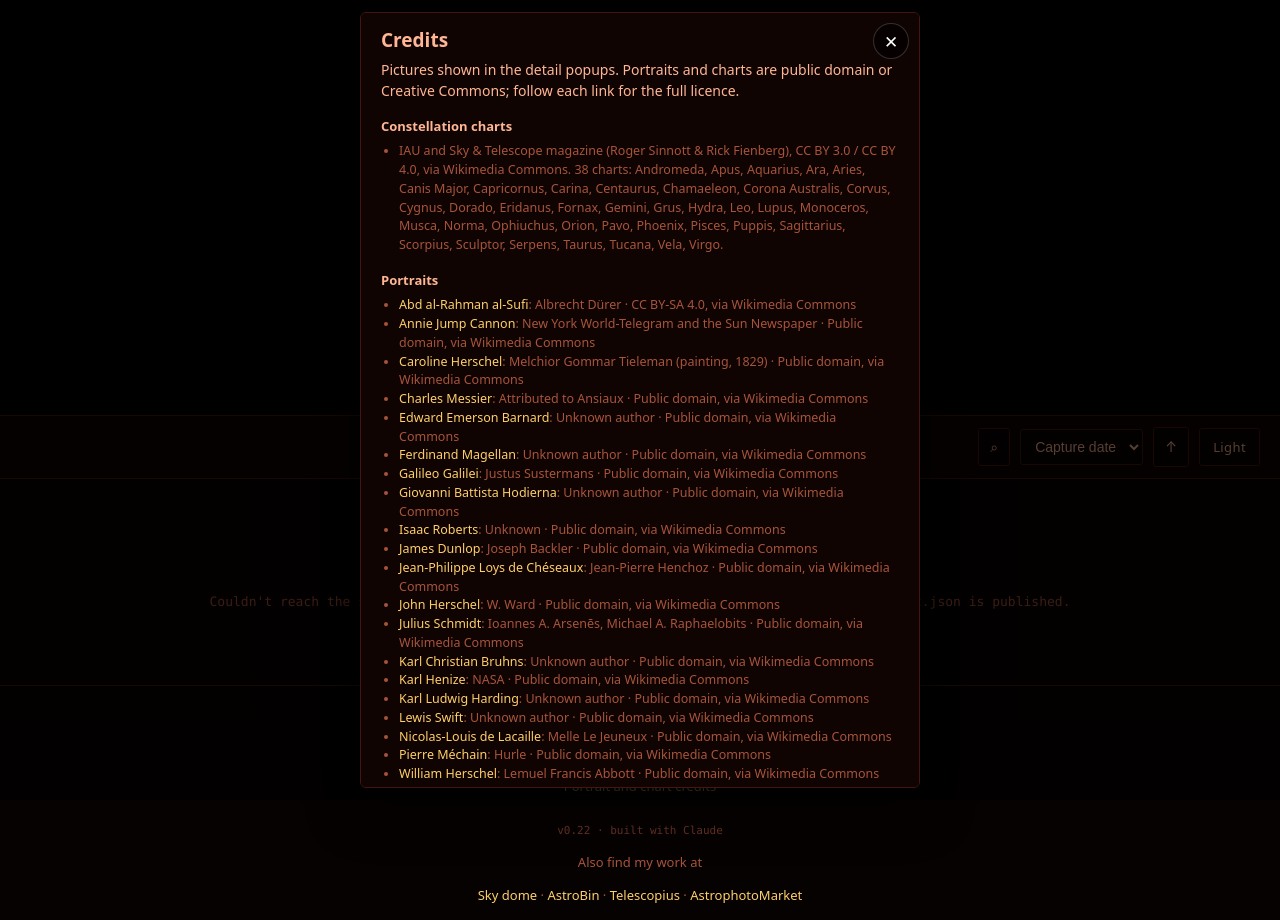
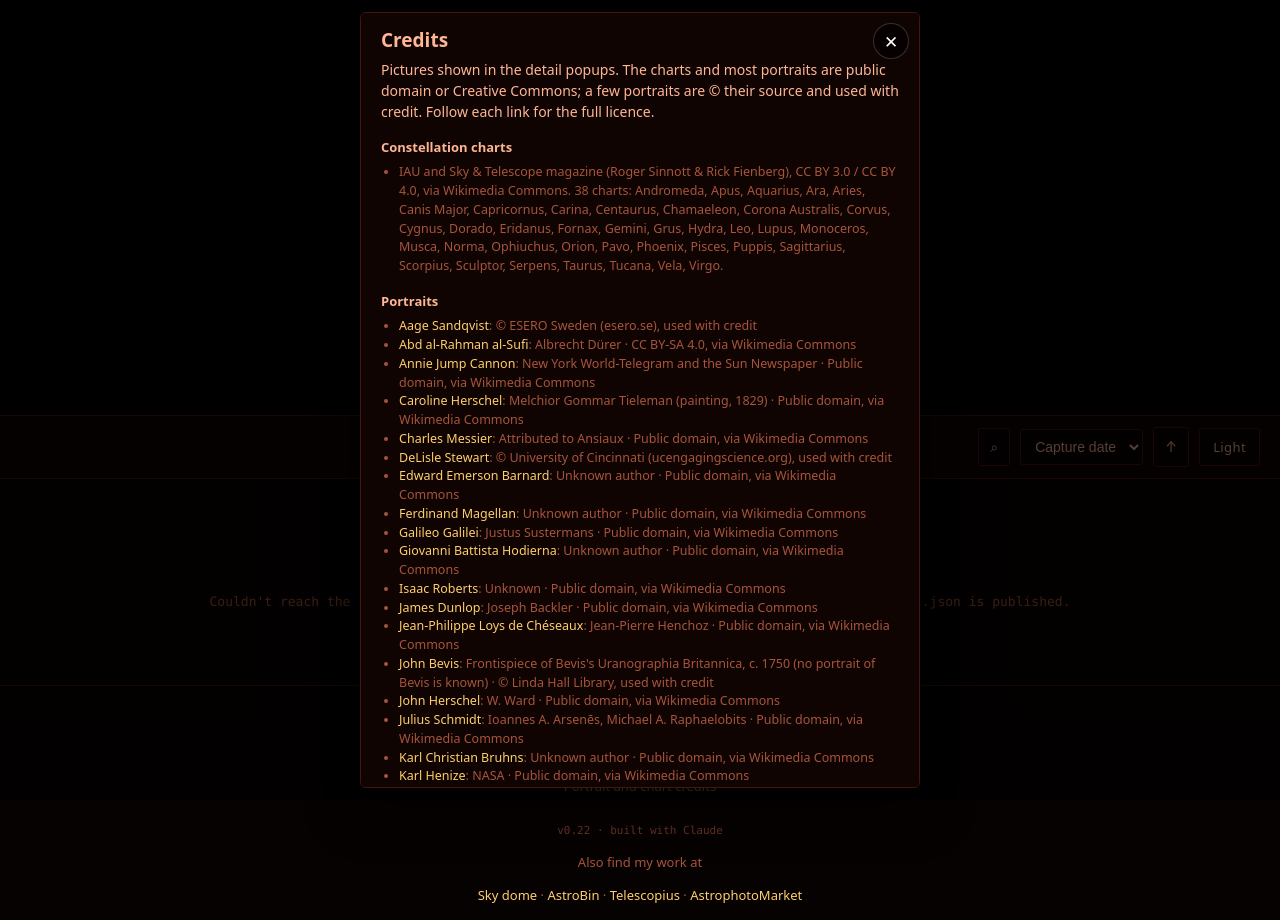
Before and after one commit to tubbers/gallery, a plain HTML site: page index.html in a window 1280 px wide. Both pictures are taken after a click on the button "Portrait and chart credits". Drawn offline with Linux system fonts and the light colour scheme.

Commit message:
0.22: GSO 150 photo, credited portraits for five discoverers, approved placeholder credit

```diff
--- a/assets.json
+++ b/assets.json
@@ -2,7 +2,7 @@
  "_about": "Popup assets for the detail view (v0.22). Scope photos key off gallery.json `scope`; constellations and people are keyed by name; `labels` maps each gallery label to its constellation and person. Swap the fallback portrait by replacing the file named in fallback.file.",
  "fallback": {
   "file": "assets/people/default_discovery.jpg",
-  "credit": "Placeholder image (source to be confirmed)",
+  "credit": "Fallback image, Wade Tubman collection, used with permission",
   "alt": "No portrait available"
  },
  "constellations": {
@@ -239,9 +239,10 @@
   "Aage Sandqvist": {
    "name": "Aage Sandqvist",
    "wiki": "https://en.wikipedia.org/wiki/Aage_Sandqvist",
-   "file": null,
-   "fallback_reason": "override portrait (non-Wikimedia), held for Wade",
-   "held_portrait_source": "https://www.esero.se/"
+   "file": "assets/people/aage-sandqvist.jpg",
+   "credit": "© ESERO Sweden (esero.se), used with credit",
+   "licence": "© source, used with credit",
+   "source": "https://www.esero.se/"
   },
   "Abd al-Rahman al-Sufi": {
    "name": "Abd al-Rahman al-Sufi",
@@ -290,9 +291,10 @@
   "DeLisle Stewart": {
    "name": "DeLisle Stewart",
    "wiki": "https://en.wikipedia.org/wiki/DeLisle_Stewart",
-   "file": null,
-   "fallback_reason": "override portrait (non-Wikimedia), held for Wade",
-   "held_portrait_source": "https://ucengagingscience.org/"
+   "file": "assets/people/delisle-stewart.jpg",
+   "credit": "© University of Cincinnati (ucengagingscience.org), used with credit",
+   "licence": "© source, used with credit",
+   "source": "https://ucengagingscience.org/"
   },
   "Edward Emerson Barnard": {
    "name": "Edward Emerson Barnard",
@@ -353,8 +355,10 @@
   "John Bevis": {
    "name": "John Bevis",
    "wiki": "https://en.wikipedia.org/wiki/John_Bevis",
-   "file": null,
-   "fallback_reason": "override portrait (non-Wikimedia), held for Wade"
+   "file": "assets/people/john-bevis.jpg",
+   "credit": "Frontispiece of Bevis's Uranographia Britannica, c. 1750 (no portrait of Bevis is known) · © Linda Hall Library, used with credit",
+   "licence": "© source, used with credit",
+   "source": "https://www.lindahall.org/about/news/scientist-of-the-day/john-bevis/"
   },
   "John Herschel": {
    "name": "John Herschel",
@@ -423,23 +427,25 @@
   "Robert McNaught": {
    "name": "Robert McNaught",
    "wiki": "https://en.wikipedia.org/wiki/Robert_H._McNaught",
-   "file": null,
-   "fallback_reason": "override portrait (non-Wikimedia), held for Wade",
-   "held_portrait_source": "https://www.abc.net.au/"
+   "file": "assets/people/robert-mcnaught.jpg",
+   "credit": "© ABC (abc.net.au), used with credit",
+   "licence": "© source, used with credit",
+   "source": "https://www.abc.net.au/"
   },
   "Royal Frost": {
    "name": "Royal Frost",
    "wiki": "https://en.wikipedia.org/wiki/Royal_Harwood_Frost",
    "file": null,
-   "fallback_reason": "override portrait (non-Wikimedia), held for Wade",
+   "fallback_reason": "portrait URL (fillebrown.com) returned HTTP 500 on 15 Nov 2026",
    "held_portrait_source": "http://www.fillebrown.com/"
   },
   "Stewart Sharpless": {
    "name": "Stewart Sharpless",
    "wiki": "https://en.wikipedia.org/wiki/Stewart_Sharpless",
-   "file": null,
-   "fallback_reason": "override portrait (non-Wikimedia), held for Wade",
-   "held_portrait_source": "https://www.pubpub.org/"
+   "file": "assets/people/stewart-sharpless.jpg",
+   "credit": "Rochester Review 29, 7 (1966), via his BAAS obituary · © source, used with credit",
+   "licence": "© source, used with credit",
+   "source": "https://baas.aas.org/pub/2020i0326/release/1"
   },
   "William Herschel": {
    "name": "William Herschel",
@@ -487,6 +493,12 @@
    "title": "ZWO Seestar S50",
    "caption": "50 mm smart telescope, 250 mm",
    "file": "assets/scopes/seestar.jpg",
+   "credit": "Photo © Wade Tubman"
+  },
+  "GSO 150": {
+   "title": "GSO 150",
+   "caption": "150 mm Newtonian reflector",
+   "file": "assets/scopes/gso.jpg",
    "credit": "Photo © Wade Tubman"
   },
   "DWARF Mini": {
--- a/index.html
+++ b/index.html
@@ -1197,7 +1197,7 @@ function popFor(im){
     kind:"who", title:p.name,
     sub:L.caption || (L.year ? `Discovered ${L.year}` : ""),
     file:p.file || fb.file, fallback:!p.file,
-    credit:p.file ? p.credit : "No free portrait is available yet.",
+    credit:p.file ? p.credit : "No portrait is available yet." + (fb.credit ? " Placeholder: " + fb.credit + "." : ""),
     source:p.file ? p.source : null, links:[["Wikipedia", p.wiki]]
   };
   const s = (((A.site_scopes || {})[im.site]) || {})[im.scope] || (A.scopes || {})[im.scope];
@@ -1261,9 +1261,10 @@ function showCredits(){
       cons.length + " charts: " + esc(cons.join(", ")) + ".")}</ul>` +
     `<h4>Portraits</h4><ul>` + withPic.map(p => li(`<a href="${esc(p.source)}" target="_blank" rel="noopener">${esc(p.name)}</a>: ${esc(p.credit)}`)).join("") + `</ul>` +
     (without.length ? `<h4>No portrait yet</h4><ul>${li(esc(without.map(p => p.name).join(", ")))}</ul>` : "") +
+    (A.fallback && A.fallback.credit ? `<h4>Placeholder portrait</h4><ul>${li(esc(A.fallback.credit))}</ul>` : "") +
     `<h4>Telescopes</h4><ul>${li("Photos \u00a9 Wade Tubman")}</ul>` +
     `<h4>Astrophotographs</h4><ul>${li("\u00a9 Wade Tubman. All rights reserved.")}</ul>`;
-  openPop({title:"Credits", sub:"Pictures shown in the detail popups. Portraits and charts are public domain or Creative Commons; follow each link for the full licence.", list});
+  openPop({title:"Credits", sub:"Pictures shown in the detail popups. The charts and most portraits are public domain or Creative Commons; a few portraits are \u00a9 their source and used with credit. Follow each link for the full licence.", list});
 }
 document.getElementById("creditsbtn").onclick = e => showCredits();
 
```
Also changed, not shown: assets/people/aage-sandqvist.jpg (added), assets/people/delisle-stewart.jpg (added), assets/people/john-bevis.jpg (added), assets/people/robert-mcnaught.jpg (added), assets/people/stewart-sharpless.jpg (added), assets/scopes/gso.jpg (added), 3 other files.
